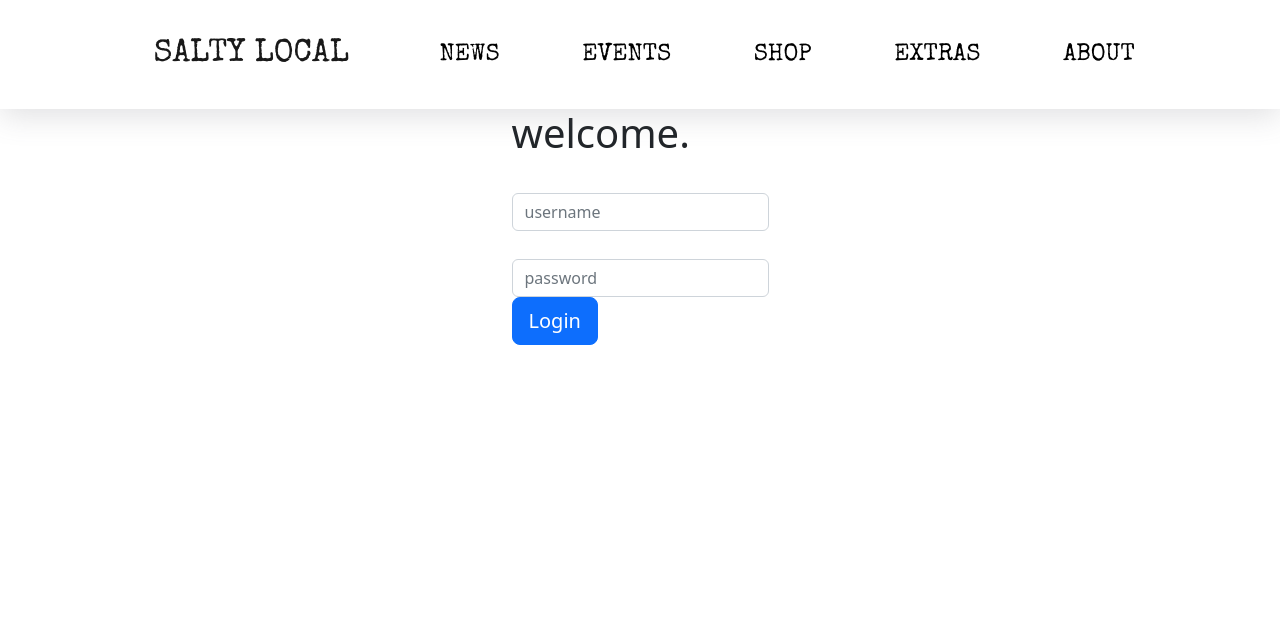
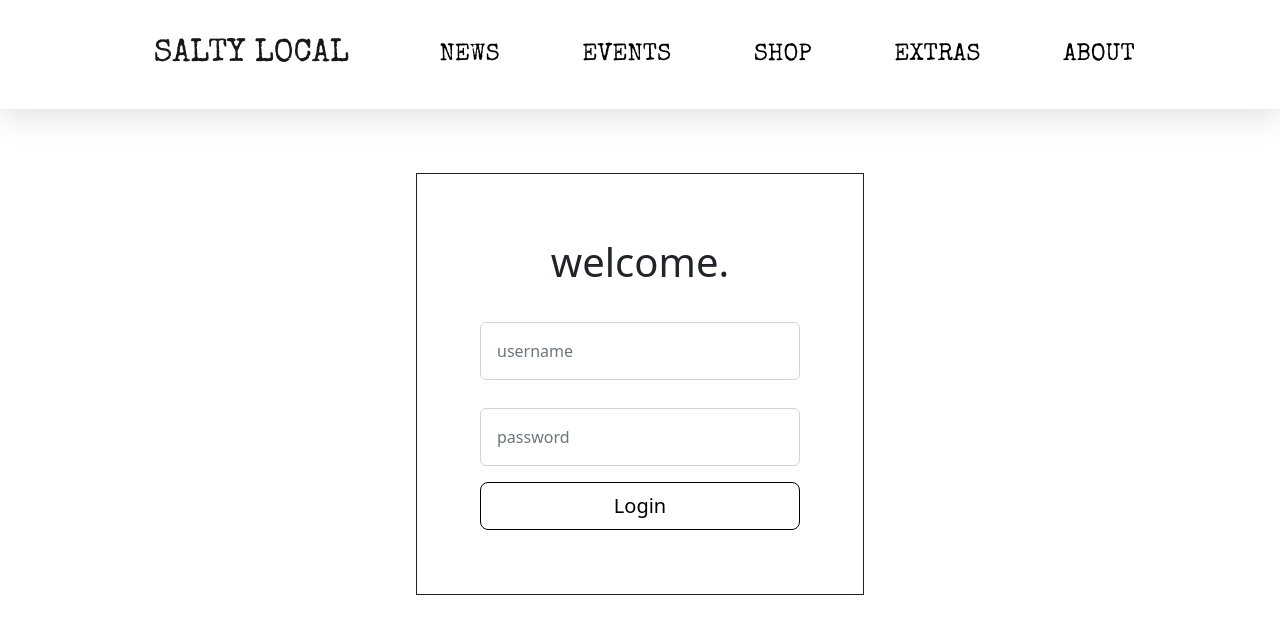
Before and after one commit to cjtakhar/saltylocal, a React (Create React App) app: page /login in a window 1280 px wide. Shown: the top 634 px of the page. Built offline with nearby package versions, Linux system fonts and the light colour scheme.

Commit message:
update 2.01

```diff
--- a/src/App.css
+++ b/src/App.css
@@ -2,7 +2,6 @@
   padding: 2%;
   font-family: 'Special Elite', cursive;
   font-size: 1.5em;
-  color: black;
   box-shadow: rgba(100, 100, 111, 0.2) 0px 7px 29px 0px;
   text-transform: uppercase;
 }
@@ -58,12 +57,35 @@
   padding: 5%;
 }
 
+.login-container {
+  border: solid 1px;
+  width: 35vw;
+  padding: 5%;
+  margin-top: 5%;
+  text-align: center;
+}
+
+.form-text {
+  padding: 5%;
+}
+
+.form-btn {
+  background-color: white;
+  width: 25vw;
+  margin-top: 5%;
+  color: black;
+  border: solid 1px black;
+}
+
 
 @media only screen and (min-width: 576px) and (max-width: 767px),
   (min-width: 320px) and (max-width: 375px), /* iPhone SE and 6/7/8 */
   (min-width: 375px) and (max-width: 414px), /* iPhone 6+/7+/8+ */
   (min-width: 414px) and (max-width: 575px) { /* iPhone X/XS/11 Pro, XR/11, XS Max/11 Pro Max */
 
+  .navbrand {
+    color: white;
+  }
   .article-container {
     height: 100vh;
     margin-top: 10%;
@@ -108,6 +130,10 @@
     height: 50px; /* adjust as needed */
   }
 
+  .navbrand {
+    color: white;
+  }
+
   .article-container {
     display: flex;
     flex-direction: column;
@@ -127,6 +153,11 @@
     font-size: 1.5rem;
     margin-bottom: 1.5rem;
     text-align: center;
+  }
+
+  .articleImage {
+    height: 90vh;
+    width: 100vw;
   }
 
   .articleText {
@@ -151,51 +182,12 @@
   }
 
   .article-container {
-    height: 100vh;
-  }
-
-  .articleOne {
-    flex-direction: column;
-    align-items: center;
-  }
-
-  .articleTitle {
-    display: block;
-    text-align: center;
-    margin-bottom: 1.5rem;
-    font-size: 2rem;
-  }
-
-  .articleIntro {
-    display: block;
-    text-align: justify;
-    font-size: 1.2rem;
-    margin-bottom: 1.5rem;
-  }
-}
-
-@media only screen and (min-width: 768px) and (max-width: 991px) {
-  .nb {
-    padding: 1vw;
-    font-size: 1.2rem;
-  }
-  .navbrand {
-    font-size: 1.5rem;
-    margin-left: 2vw;
-  }
-  .nav-link {
-    margin: 0 2vw;
-  }
-  .nav-link-login {
-    margin-right: 2vw;
-  }
-
-  .article-container {
     height: 100vh;/* adjust as needed */
   }
 
   .articleImage {
-    height: 90vh;
+    height: 100vh;
+    width: 100vw;
   }
 
   .articleOne {
@@ -209,6 +201,13 @@
     margin-bottom: 1rem;
   }
 
+  .articleIntro {
+    display: block;
+    text-align: justify;
+    font-size: 1.2rem;
+    margin-bottom: 1.5rem;
+  }
+
   .articleText {
     max-width: 100%;
   }
```
